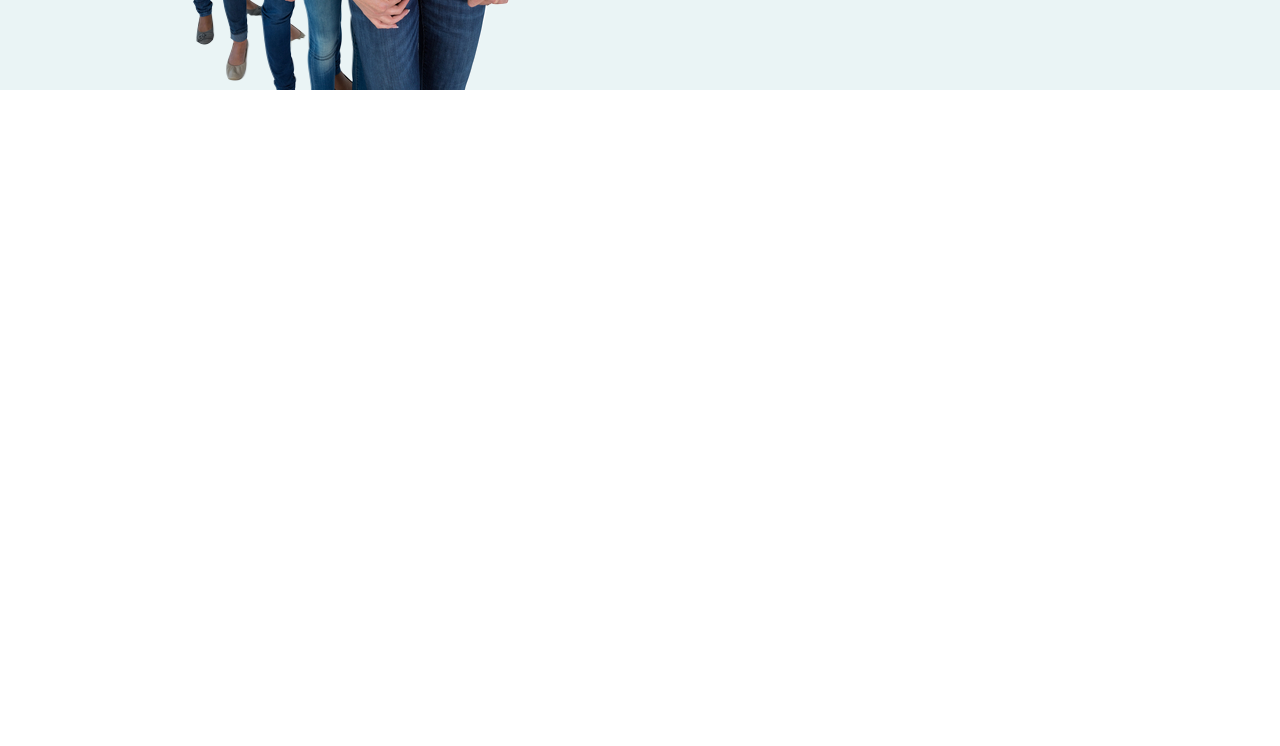
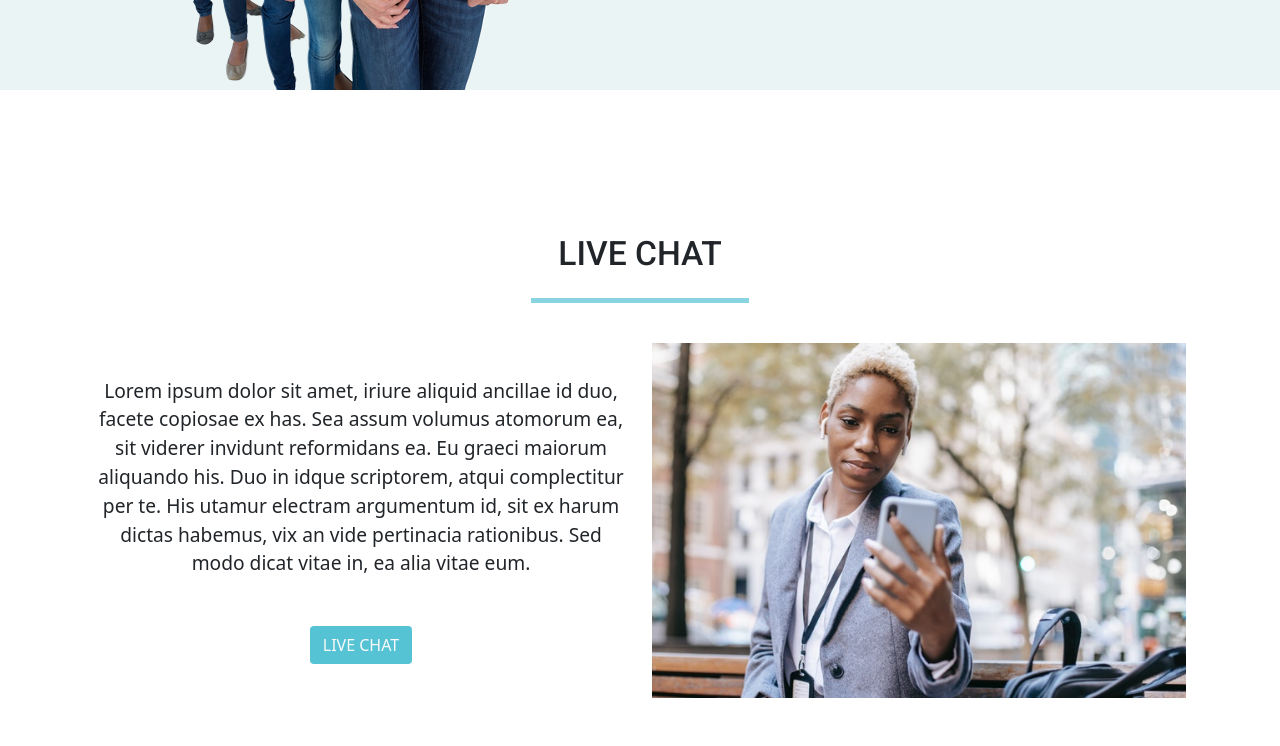
Before and after one commit to roomacarthur/B-Care, a Flask app: page / in a window 1280 px wide. Shown: the part 1987-2733 px from the top of the page. Before the commit the page ends 2077 px from the top, so only its background shows below. Run offline with Flask 2, Linux system fonts and the light colour scheme; data that the repository does not hold is empty; some libraries are stand-ins or nearby versions.

Commit message:
Add Chat section

```diff
--- a/static/css/styles.css
+++ b/static/css/styles.css
@@ -103,6 +103,9 @@ html, body {
     padding: 0.625rem;
 }
 
+/* Chat section */
+
+
 /* Media Queries */
 /* Display on tablet devices */
 
--- a/templates/index.html
+++ b/templates/index.html
@@ -74,6 +74,34 @@
         </div>
     </div>
 </section>
-
+<!-- Chat section -->
+<section class="mb-5">
+    <div class="container">
+        <div class="row">
+            <h2 class="section-heading-1 text-uppercase">Live Chat</h2>
+        </div>
+        <hr class="heading-hr mx-auto">
+    </div>
+    <div class="container">
+        <div class="row pt-4">
+            <div class="col-lg-6 col-sm-12 para-center">
+                <p class="section-p">
+                    Lorem ipsum dolor sit amet, iriure aliquid ancillae id duo, facete copiosae ex has. Sea assum volumus atomorum ea, sit viderer invidunt reformidans ea. Eu graeci maiorum aliquando his. Duo in idque scriptorem, atqui complectitur per te. His utamur electram argumentum id, sit ex harum dictas habemus, vix an vide pertinacia rationibus. Sed modo dicat vitae in, ea alia vitae eum.
+                </p>
+                <div class="row text-center mt-5">
+                    <div class="">
+                        <a class="btn btn-md justify-content-center section-button text-uppercase" href="#"
+                            role="button" aria-label="explore about">
+                            live chat
+                        </a>
+                    </div>
+                </div>
+            </div>
+            <div class="col-lg-6 col-sm-12">
+                <img src="{{ url_for('static', filename='img/chat.jpg') }}" alt="Woman looking at the mobilephone" class="img-fluid chat-img" id="chat-img">
+            </div>
+        </div>
+    </div>
+</section>
 
 {% endblock %}
```
Also changed, not shown: static/img/chat.jpg (added).
